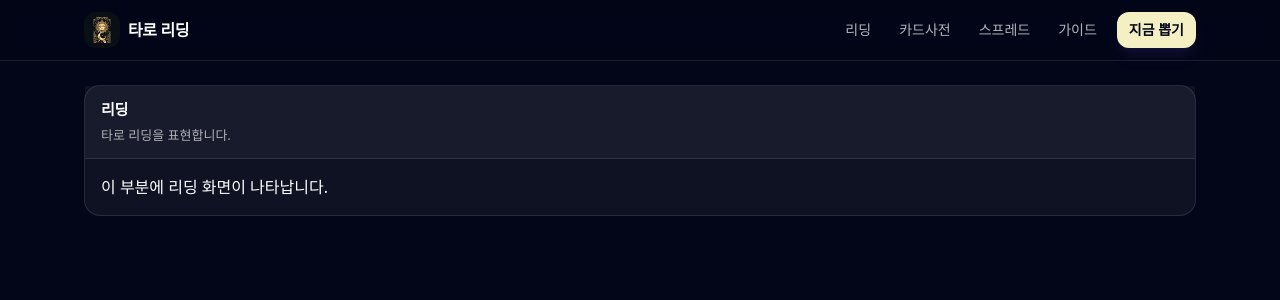
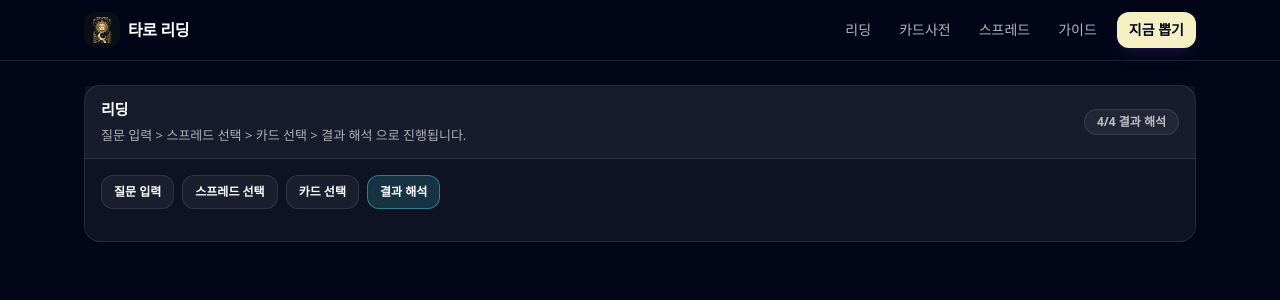
Before and after one commit to DXers-edu/tarot-reading-web, a Next.js app: page /reading in a window 1280 px wide. Shown: the top 300 px of the page. Built offline with nearby package versions, Linux system fonts and the light colour scheme.

Commit message:
6강 리딩 페이지 추가 베이스 작업

```diff
--- a/src/app/reading/page.tsx
+++ b/src/app/reading/page.tsx
@@ -1,12 +1,74 @@
+'use client'
+
 import { Card, CardBody, CardHeader } from '@/components/ui/card'
+import { classExpression } from '@/lib/common';
+import { useMemo, useState } from 'react';
+
+// description: 1: 질문 입력 , 2: 스프레드 선택, 3: 카드 선택, 4: 결과 해석 //
+type Step = 1 | 2 | 3 | 4;
 
 export default function Reading() {
+
+    const [step, setStep] = useState<Step>(4);
+
+    const stepLabel = useMemo(() => {
+        return step === 1 ? '1/4 질문 입력' :
+            step === 2 ? '2/4 스프레드 선택' :
+            step === 3 ? '3/4 카드 선택' :
+            '4/4 결과 해석';
+    }, [step]);
+
+    const onStepClickHandler = (step: Step) => {
+        setStep(step);
+    };
+
     return (
         <Card>
-            <CardHeader title='리딩' description='타로 리딩을 표현합니다.' />
+            <CardHeader title='리딩' description='질문 입력 > 스프레드 선택 > 카드 선택 > 결과 해석 으로 진행됩니다.' right={stepLabel} />
             <CardBody>
-                <div>
-                    이 부분에 리딩 화면이 나타납니다.
+                <div className='mb-4 flex flex-wrap gap-2'>
+                    <button
+                        className={classExpression(
+                            'rounded-xl border px-3 py-2 text-xs font-extrabold',
+                            step === 1 ? 'border-cyan-300/40 bg-cyan-300/15 text-white' : 'border-white/10 bg-white/5 hover:bg-white/10'
+                        )}
+                        onClick={() => onStepClickHandler(1)}
+                    >
+                        질문 입력
+                    </button>
+                    <button
+                        className={classExpression(
+                            'rounded-xl border px-3 py-2 text-xs font-extrabold',
+                            step === 2 ? 'border-cyan-300/40 bg-cyan-300/15 text-white' : 'border-white/10 bg-white/5 hover:bg-white/10',
+                            step < 2 && 'opacity-40 cursor-not-allowed hover:bg-white/5'
+                        )}
+                        disabled={step < 2}
+                        onClick={() => onStepClickHandler(2)}
+                    >
+                        스프레드 선택
+                    </button>
+                    <button
+                        className={classExpression(
+                            'rounded-xl border px-3 py-2 text-xs font-extrabold',
+                            step === 3 ? 'border-cyan-300/40 bg-cyan-300/15 text-white' : 'border-white/10 bg-white/5 hover:bg-white/10',
+                            step < 3 && 'opacity-40 cursor-not-allowed hover:bg-white/5'
+                        )}
+                        disabled={step < 3}
+                        onClick={() => onStepClickHandler(3)}
+                    >
+                        카드 선택
+                    </button>
+                    <button
+                        className={classExpression(
+                            'rounded-xl border px-3 py-2 text-xs font-extrabold',
+                            step === 4 ? 'border-cyan-300/40 bg-cyan-300/15 text-white' : 'border-white/10 bg-white/5 hover:bg-white/10',
+                            step < 4 && 'opacity-40 cursor-not-allowed hover:bg-white/5'
+                        )}
+                        disabled={step < 4}
+                        onClick={() => onStepClickHandler(4)}
+                    >
+                        결과 해석
+                    </button>
                 </div>
             </CardBody>
         </Card>
```
Also changed, not shown: 1 other file (tests, documents, lock files or other folders).
